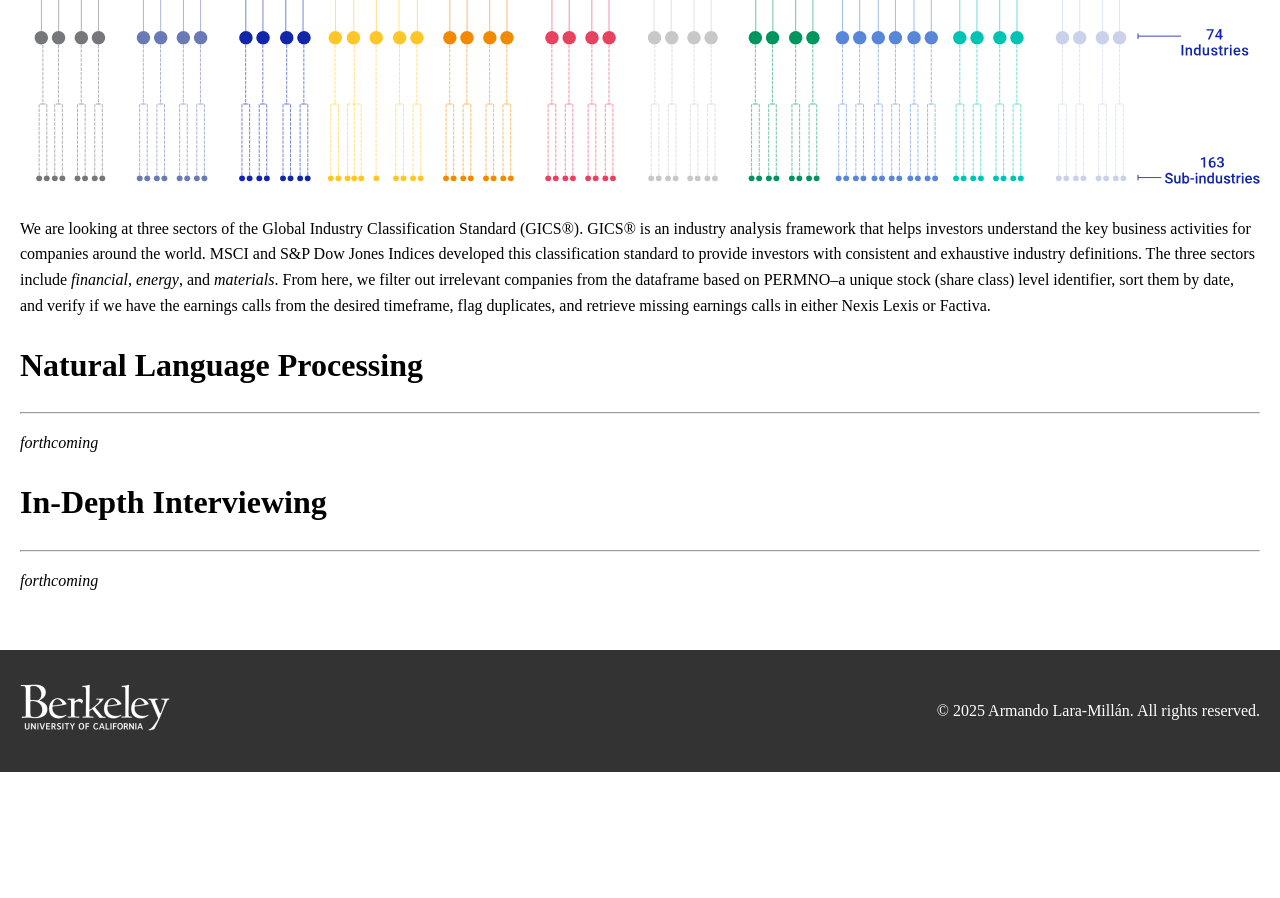
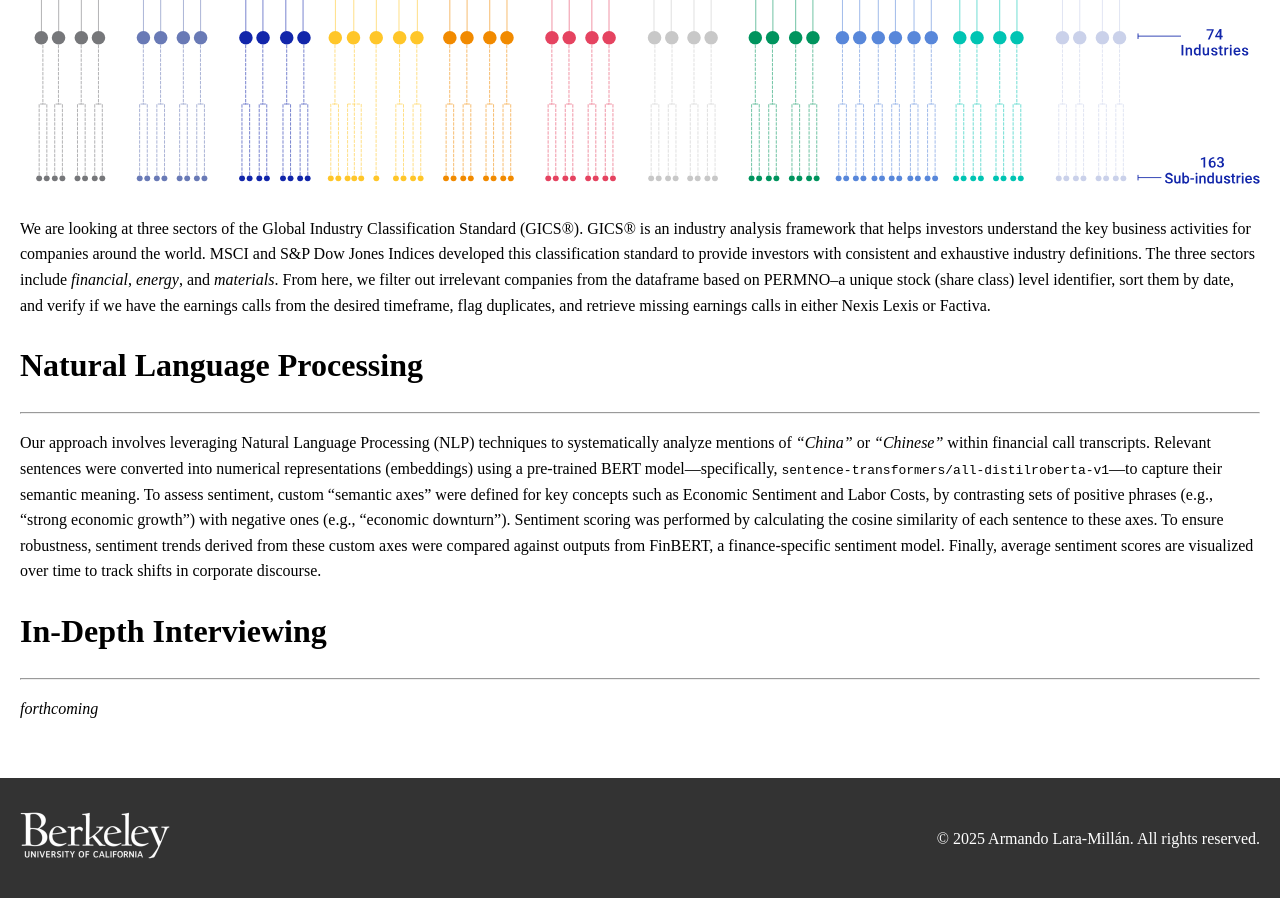
Before and after one commit to juliocedillo/neweconomy, a Jekyll site: the page built from data.md, in a window 1280 px wide and 900 px high, scrolled down 877 px. Built offline with Jekyll 4.4.1, drawn with Linux system fonts in a browser that asks for light colours; before the commit the page ends 1649 px from its top, so only the background shows below that.

Commit message:
Update data.md

```diff
--- a/data.md
+++ b/data.md
@@ -17,7 +17,7 @@ We are looking at three sectors of the Global Industry Classification Standard (
 
 ---
 
-_forthcoming_
+Our approach involves leveraging Natural Language Processing (NLP) techniques to systematically analyze mentions of _"China"_ or _"Chinese"_ within financial call transcripts. Relevant sentences were converted into numerical representations (embeddings) using a pre-trained BERT model—specifically, `sentence-transformers/all-distilroberta-v1`—to capture their semantic meaning. To assess sentiment, custom "semantic axes" were defined for key concepts such as Economic Sentiment and Labor Costs, by contrasting sets of positive phrases (e.g., "strong economic growth") with negative ones (e.g., "economic downturn"). Sentiment scoring was performed by calculating the cosine similarity of each sentence to these axes. To ensure robustness, sentiment trends derived from these custom axes were compared against outputs from FinBERT, a finance-specific sentiment model. Finally, average sentiment scores are visualized over time to track shifts in corporate discourse.
 
 # In-Depth Interviewing
 
```
